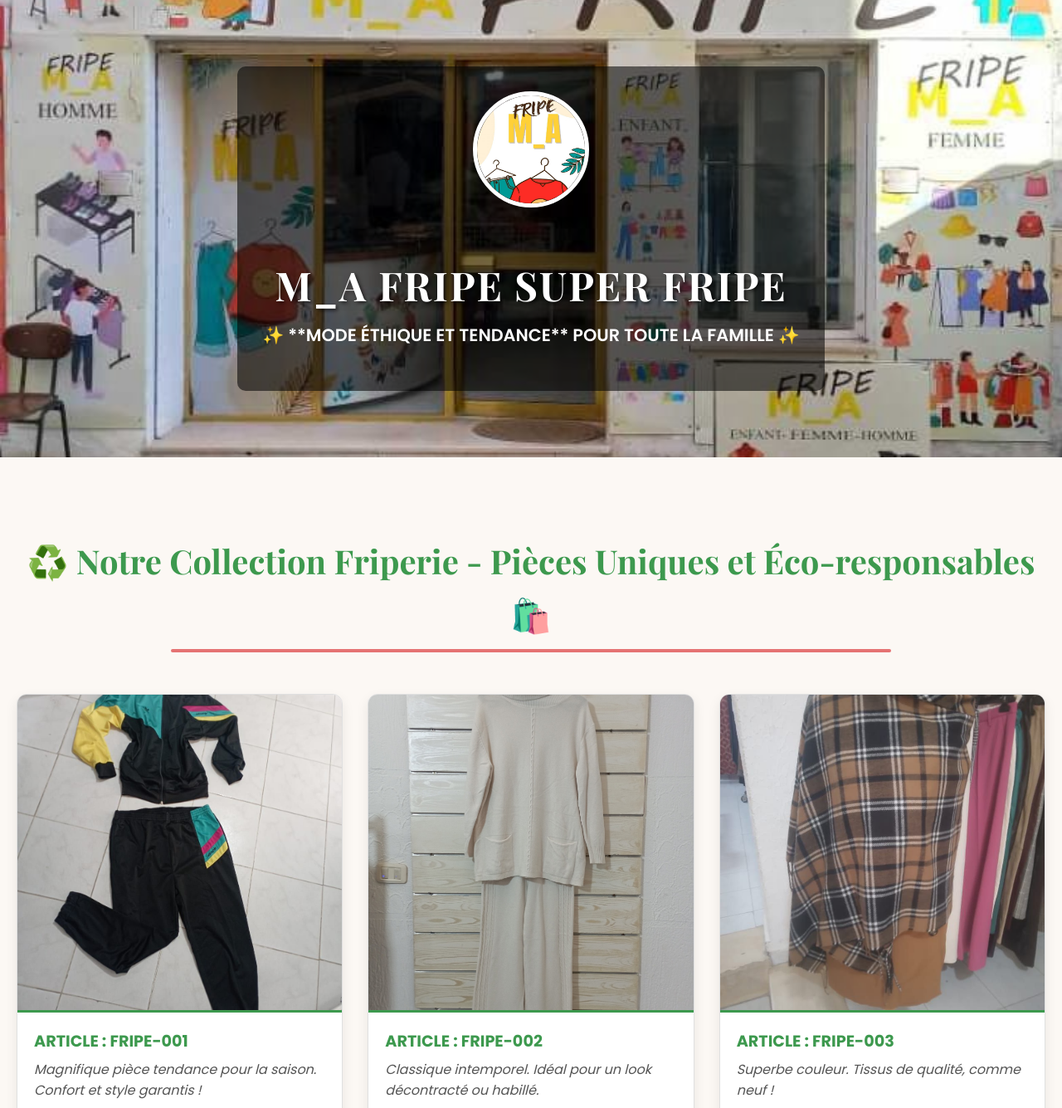
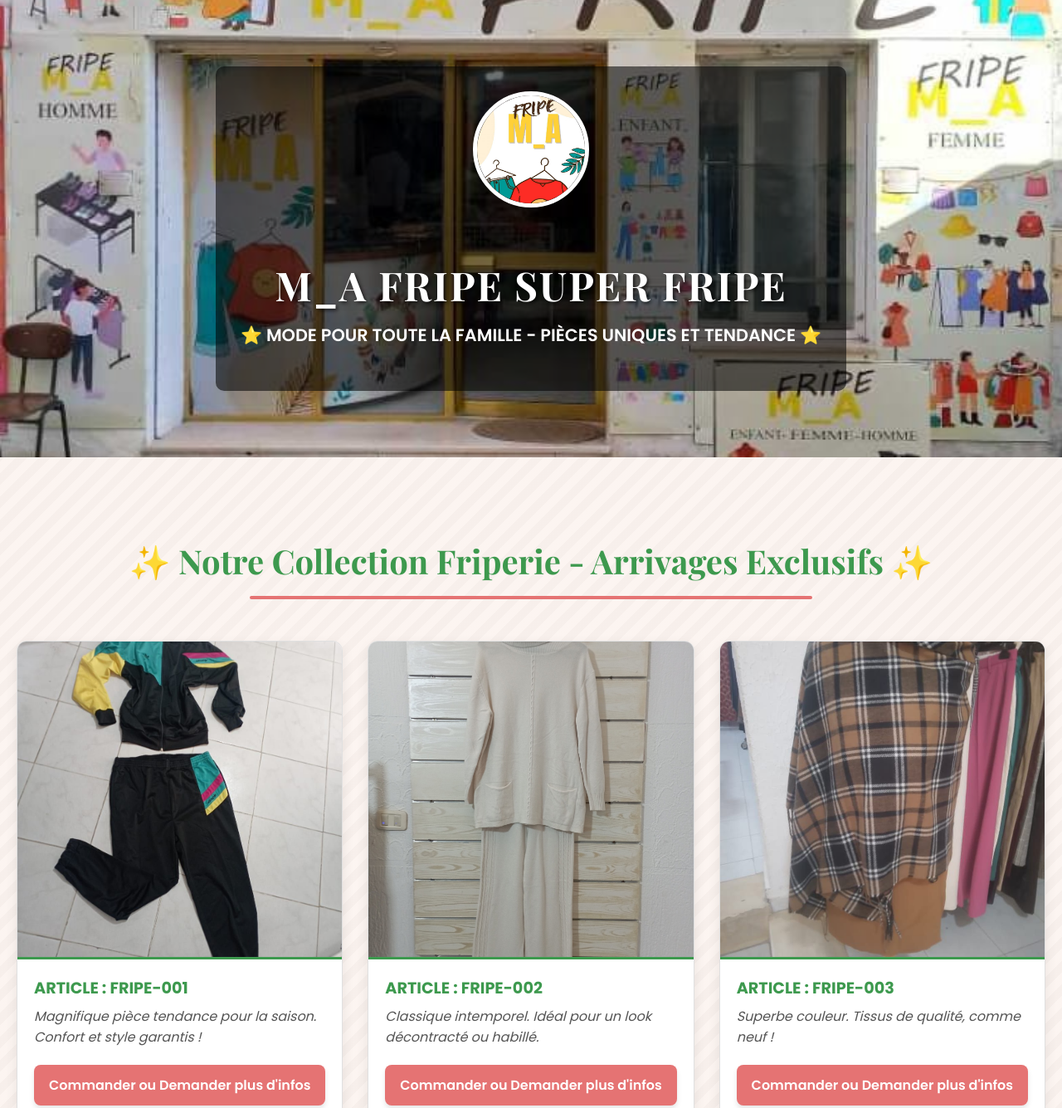
Before and after one commit to mohamedvth/M_AFripemarwa, a plain HTML site: page index.html in a window 1280 px wide. Shown: the top 1335 px of the page at 83% size. Drawn offline with nearby package versions, Linux system fonts and the light colour scheme.

Commit message:
Add files via upload

```diff
--- a/index.html
+++ b/index.html
@@ -3,23 +3,23 @@
 <head>
     <meta charset="UTF-8">
     <meta name="viewport" content="width=device-width, initial-scale=1.0">
-    <title>♻️ M_A Fripe Super Fripe - Mode Éthique & Tendance Pour Toute La Famille</title>
+    <title>👕 M_A Fripe Super Fripe - Pièces Uniques et Tendance</title>
     <link href="https://fonts.googleapis.com/css2?family=Poppins:wght@400;600;700&family=Playfair+Display:wght@700&display=swap" rel="stylesheet">
 
     <style>
         /* CSS pour le style et la mise en page */
         :root {
-            /* Variables de couleur pour une modification facile */
-            --primary-color: #3d994e; /* Vert forêt/nature plus vif */
+            /* Variables de couleur pour une modification facile (Vert Forêt, Beige Doux, Corail) */
+            --primary-color: #3d994e; /* Vert forêt/nature */
             --secondary-color: #fcf8f4; /* Couleur de fond clair (beige doux) */
             --accent-color: #e57373; /* Rouge-corail pour l'accent (CTA) */
             --text-color: #333;
             --white-color: #fff;
-            --footer-bg: #2c3e50; /* Bleu foncé/gris anthracite pour un footer élégant */
+            --footer-bg: #2c3e50; /* Bleu foncé/gris anthracite */
         }
 
         body {
-            font-family: 'Poppins', sans-serif; /* Police moderne pour le corps */
+            font-family: 'Poppins', sans-serif;
             margin: 0;
             padding: 0;
             background-color: var(--secondary-color);
@@ -46,10 +46,10 @@
         }
 
         .hero-overlay {
-            background-color: rgba(0, 0, 0, 0.55); /* Assombrir un peu plus */
+            background-color: rgba(0, 0, 0, 0.55);
             padding: 30px;
             border-radius: 10px;
-            display: inline-block; /* Pour que le background-color s'applique bien */
+            display: inline-block;
         }
 
         .logo {
@@ -66,7 +66,7 @@
         }
 
         .hero-title {
-            font-family: 'Playfair Display', serif; /* Police élégante pour le titre */
+            font-family: 'Playfair Display', serif;
             font-size: 3em;
             margin-bottom: 5px;
             text-transform: uppercase;
@@ -82,8 +82,18 @@
 
         /* --- Section Produits --- */
         .products-section {
-            padding: 60px 0; /* Plus d'espace vertical */
+            padding: 60px 0;
             text-align: center;
+            /* 🎨 AJOUT DU MOTIF CSS */
+            background-color: #fcf4f0; /* Un fond un peu différent du body */
+            background-image: repeating-linear-gradient(
+                -45deg,
+                rgba(255,255,255, 0.05),
+                rgba(255,255,255, 0.05) 10px,
+                rgba(0,0,0, 0.02) 10px,
+                rgba(0,0,0, 0.02) 20px
+            );
+            /* FIN MOTIF */
         }
 
         .section-title {
@@ -127,7 +137,7 @@
 
         .product-image {
             width: 100%;
-            height: 380px; /* Légèrement plus grande */
+            height: 380px;
             object-fit: cover;
             display: block;
             border-bottom: 3px solid var(--primary-color);
@@ -138,7 +148,7 @@
         }
 
         .article-code {
-            font-weight: 700; /* Bolder */
+            font-weight: 700;
             color: var(--primary-color);
             margin-bottom: 5px;
             display: block;
@@ -150,7 +160,7 @@
             font-style: italic;
             color: #555;
             margin-top: 5px;
-            min-height: 40px; /* Assure une hauteur minimale */
+            min-height: 40px;
         }
 
         .contact-btn {
@@ -168,7 +178,7 @@
         }
 
         .contact-btn:hover {
-            background-color: #c05858; /* Légèrement plus sombre au survol */
+            background-color: #c05858;
             transform: translateY(-2px);
         }
 
@@ -198,7 +208,7 @@
             font-family: 'Playfair Display', serif;
             font-size: 1.8em;
             margin-bottom: 5px;
-            color: var(--primary-color); /* Utiliser la couleur principale */
+            color: var(--primary-color);
         }
 
         .contact-info {
@@ -261,13 +271,13 @@
         <div class="hero-overlay">
             <img src="A.jpg" alt="Logo M_A Fripe" class="logo">
             <h1 class="hero-title">M_A FRIPE SUPER FRIPE</h1>
-            <p class="hero-subtitle">✨ **MODE ÉTHIQUE ET TENDANCE** POUR TOUTE LA FAMILLE ✨</p>
+            <p class="hero-subtitle">⭐️ MODE POUR TOUTE LA FAMILLE - PIÈCES UNIQUES ET TENDANCE ⭐️</p>
         </div>
     </header>
 
     <main class="products-section">
         <div class="container">
-            <h2 class="section-title">♻️ Notre Collection Friperie - Pièces Uniques et Éco-responsables 🛍️</h2>
+            <h2 class="section-title">✨ Notre Collection Friperie - Arrivages Exclusifs ✨</h2>
 
             <div class="product-grid">
 
@@ -363,7 +373,7 @@
     <footer class="footer">
         <div class="container">
             <h3>M_A Fripe | Le Style Seconde Main</h3>
-            <p>Découvrez des pièces uniques à petits prix et faites un geste pour la planète.</p>
+            <p>Découvrez des pièces uniques à petits prix.</p>
 
             <div class="contact-info">
                 <span class="icon-location">**Grombalia, Tunisia** (Zone de service)</span>
```
